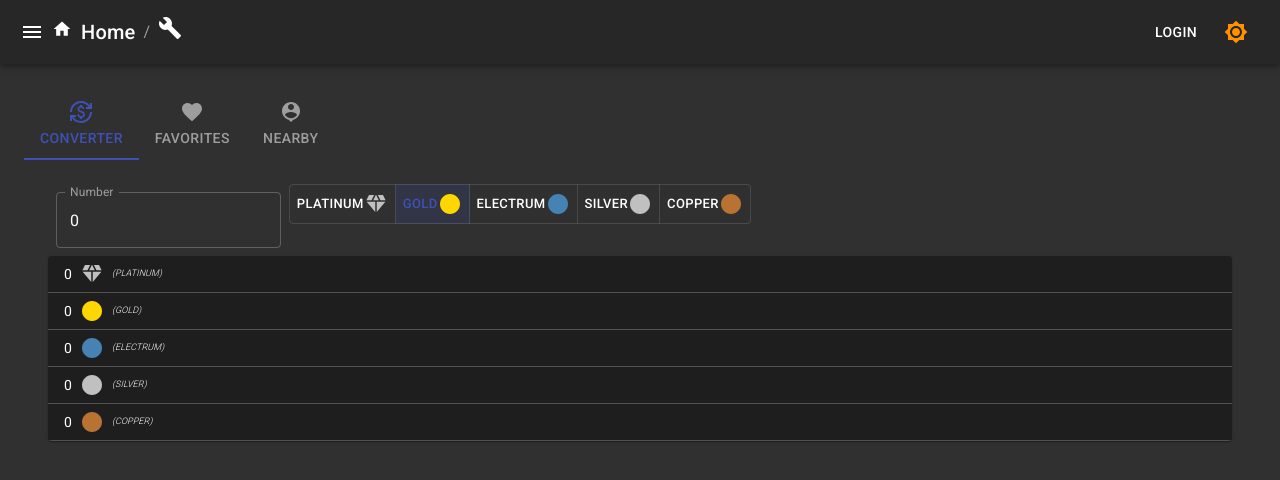
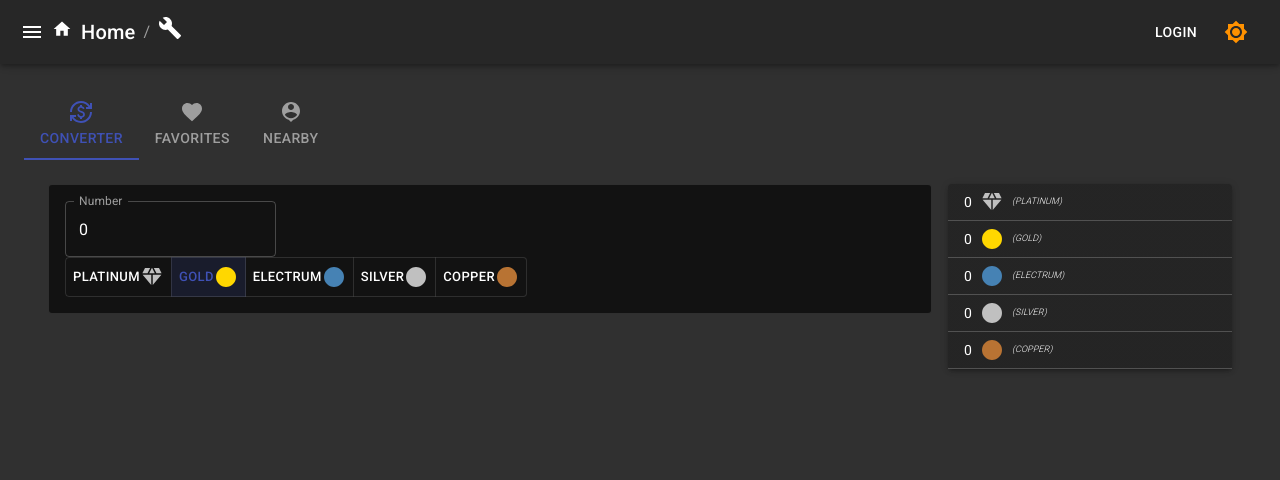
Before and after one commit to Jean-Monsieur/dnd-graphql, a React (Create React App) app: page /tools in a window 1280 px wide. Shown: the top 480 px of the page. Built offline with nearby package versions, Linux system fonts and the light colour scheme.

Commit message:
fix(Tools): :lipstick: fixed converter layout

```diff
--- a/src/pages/tools/currency-converter/CurrencyConverter.tsx
+++ b/src/pages/tools/currency-converter/CurrencyConverter.tsx
@@ -1,6 +1,12 @@
 import {
   Box,
+  FormControl,
+  Grid,
+  InputLabel,
+  MenuItem,
   Paper,
+  Select,
+  SelectChangeEvent,
   Table,
   TableBody,
   TableCell,
@@ -14,9 +20,11 @@ import {
 import React, { FunctionComponent, useCallback, useState } from "react";
 import { Currency } from "../../../types/gqlCurrency";
 import CurrencyIcon from "../../../components/CurrencyIcon";
-
+import { useDeviceSelectors } from "react-device-detect";
 
 const CurrencyConverter: FunctionComponent = () => {
+  const [{ isMobile }] = useDeviceSelectors(window.navigator.userAgent);
+
   const [initialCurrency, setInitialCurrency] = useState<Currency>(
     Currency.GOLD
   );
@@ -27,6 +35,10 @@ const CurrencyConverter: FunctionComponent = () => {
     newAlignment: Currency
   ) => {
     setInitialCurrency(newAlignment);
+  };
+
+  const handleChange2 = (event: SelectChangeEvent) => {
+    setInitialCurrency(event.target.value as Currency);
   };
 
   const getConvertedValue = useCallback(
@@ -127,13 +139,15 @@ const CurrencyConverter: FunctionComponent = () => {
 
   return (
     <Box
-      component="form"
       sx={{
-        "& .MuiTextField-root": { m: 1, width: "25ch" },
+        display: "flex",
+        mb: "2rem",
       }}
-      noValidate
-      autoComplete="off"
     >
+      <Grid container spacing={2}>
+        <Grid item xs={12} md={12} lg={9}>
+          <Paper variant="outlined" sx={{ padding: 2 }}>
+            <FormControl>
               <TextField
                 id="outlined-number"
                 label="Number"
@@ -141,7 +155,31 @@ const CurrencyConverter: FunctionComponent = () => {
                 value={value}
                 onChange={(e) => setValue(Number(e.target.value))}
               />
+            </FormControl>
 
+            {isMobile ? (
+              <FormControl fullWidth>
+                <InputLabel id="demo-simple-select-label">
+                  Initial Currency
+                </InputLabel>
+                <Select
+                  labelId="demo-simple-select-label"
+                  id="demo-simple-select"
+                  label="Initial Currency"
+                  value={initialCurrency}
+                  onChange={handleChange2}
+                >
+                  {Object.keys(Currency).map((key) => (
+                    <MenuItem value={key as Currency}>
+                      <div style={{ display: "flex", alignItems: "center" }}>
+                        {key} <CurrencyIcon currency={key as Currency} />{" "}
+                      </div>
+                    </MenuItem>
+                  ))}
+                </Select>
+              </FormControl>
+            ) : (
+              <FormControl fullWidth>
                 <ToggleButtonGroup
                   size="small"
                   color="primary"
@@ -157,8 +195,13 @@ const CurrencyConverter: FunctionComponent = () => {
                     </ToggleButton>
                   ))}
                 </ToggleButtonGroup>
-
-      <TableContainer component={Paper}>
+              </FormControl>
+            )}
+          </Paper>
+        </Grid>
+        <Grid item xs={12} md={12} lg={3}>
+          <Paper elevation={3}>
+            <TableContainer>
               <Table size="small" aria-label="a dense table">
                 <TableBody>
                   {Object.keys(Currency).map((key) => (
@@ -201,6 +244,9 @@ const CurrencyConverter: FunctionComponent = () => {
                 </TableBody>
               </Table>
             </TableContainer>
+          </Paper>
+        </Grid>
+      </Grid>
     </Box>
   );
 };
```
Lines whose indentation alone changed are shown as unchanged.
